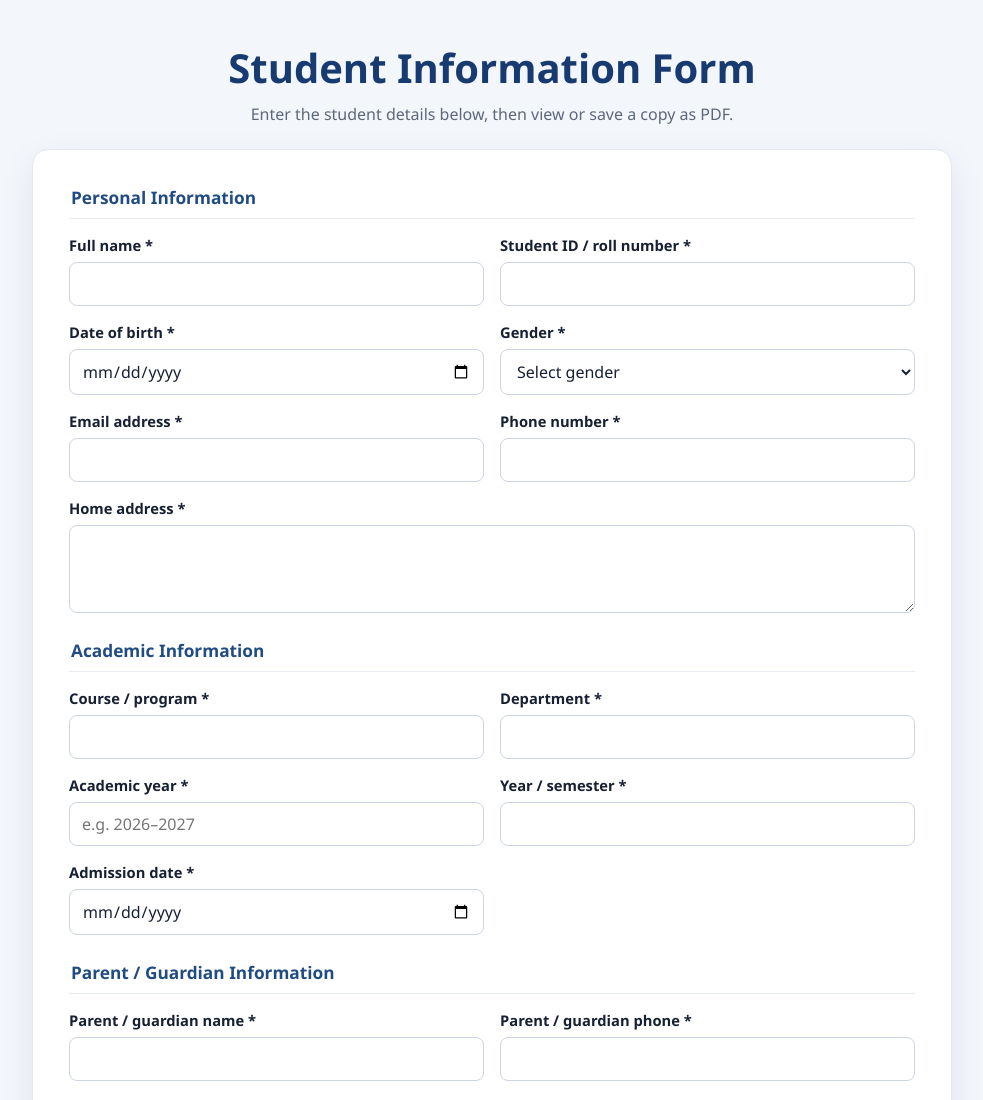
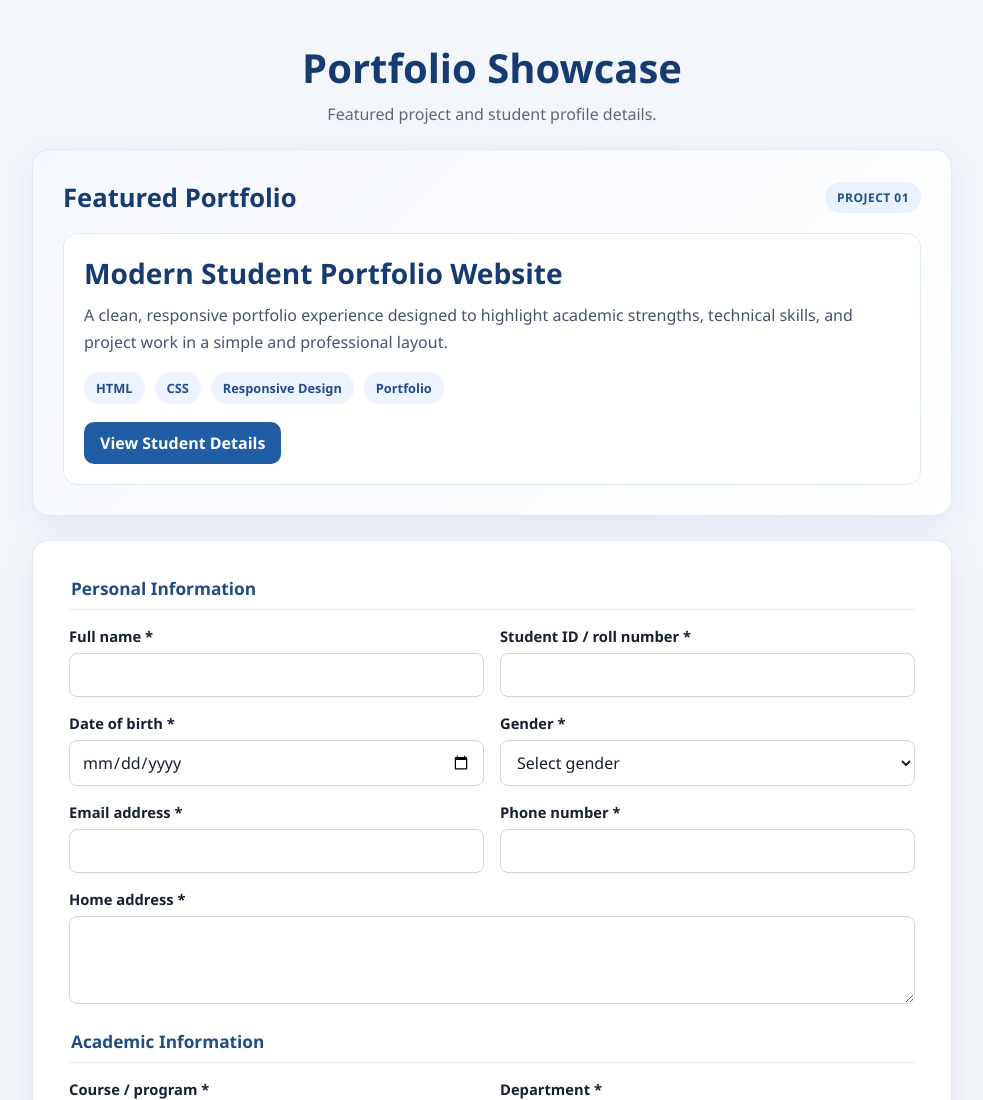
Before and after one commit to soumyaranjanbaral9078/Demo_Practice_02, a plain HTML site: page index.html in a window 1280 px wide. Shown: the top 1100 px of the page, without its empty margins (148-1131 px from the left). Drawn offline with Linux system fonts and the light colour scheme.

Commit message:
Updated index.html

```diff
--- a/index.html
+++ b/index.html
@@ -4,7 +4,7 @@
   <meta charset="UTF-8">
   <meta name="viewport" content="width=device-width, initial-scale=1.0">
   <meta name="theme-color" content="#f3f6fb">
-  <title>Student Information Form</title>
+  <title>Portfolio | Student Information</title>
   <style>
     :root {
       color-scheme: light;
@@ -42,6 +42,89 @@
     .intro p {
       margin: 0;
       color: #5c687a;
+    }
+
+    .portfolio {
+      margin-bottom: 24px;
+      padding: clamp(20px, 4vw, 30px);
+      border: 1px solid #dfeaf8;
+      border-radius: 18px;
+      background: linear-gradient(135deg, #f5f8ff 0%, #ffffff 100%);
+      box-shadow: 0 10px 28px rgba(29, 70, 133, 0.08);
+    }
+
+    .portfolio-header {
+      display: flex;
+      justify-content: space-between;
+      align-items: center;
+      gap: 16px;
+      margin-bottom: 18px;
+    }
+
+    .portfolio-header h2 {
+      margin: 0;
+      color: #173b70;
+      font-size: clamp(1.2rem, 2vw, 1.6rem);
+    }
+
+    .portfolio-badge {
+      background: #eaf2ff;
+      color: #1d4f89;
+      border-radius: 999px;
+      padding: 7px 12px;
+      font-size: 0.75rem;
+      font-weight: 700;
+      letter-spacing: 0.04em;
+      text-transform: uppercase;
+    }
+
+    .portfolio-card {
+      padding: 20px;
+      border: 1px solid #dfeaf8;
+      border-radius: 14px;
+      background: #fff;
+    }
+
+    .portfolio-card h3 {
+      margin: 0 0 10px;
+      font-size: clamp(1.3rem, 2.2vw, 1.8rem);
+      color: #173b70;
+    }
+
+    .portfolio-card p {
+      margin: 0 0 16px;
+      line-height: 1.7;
+      color: #45546b;
+    }
+
+    .portfolio-tags {
+      display: flex;
+      flex-wrap: wrap;
+      gap: 10px;
+      margin-bottom: 18px;
+    }
+
+    .portfolio-tags span {
+      padding: 7px 12px;
+      border-radius: 999px;
+      background: #eef4ff;
+      color: #234d8d;
+      font-size: 0.8rem;
+      font-weight: 600;
+    }
+
+    .portfolio-link {
+      display: inline-block;
+      padding: 10px 16px;
+      border-radius: 10px;
+      background: #205da5;
+      color: #fff;
+      text-decoration: none;
+      font-weight: 700;
+    }
+
+    .portfolio-link:hover {
+      background: #174980;
     }
 
     .card {
@@ -244,9 +327,33 @@
 <body>
   <main class="page">
     <header class="intro">
-      <h1>Student Information Form</h1>
-      <p>Enter the student details below, then view or save a copy as PDF.</p>
+      <h1>Portfolio Showcase</h1>
+      <p>Featured project and student profile details.</p>
     </header>
+
+    <section class="portfolio" aria-label="Portfolio project">
+      <div class="portfolio-header">
+        <h2>Featured Portfolio</h2>
+        <div class="portfolio-badge">Project 01</div>
+      </div>
+
+      <article class="portfolio-card">
+        <h3>Modern Student Portfolio Website</h3>
+        <p>
+          A clean, responsive portfolio experience designed to highlight academic strengths,
+          technical skills, and project work in a simple and professional layout.
+        </p>
+
+        <div class="portfolio-tags">
+          <span>HTML</span>
+          <span>CSS</span>
+          <span>Responsive Design</span>
+          <span>Portfolio</span>
+        </div>
+
+        <a class="portfolio-link" href="#student-form">View Student Details</a>
+      </article>
+    </section>
 
     <form class="card" id="student-form">
       <fieldset>
```
